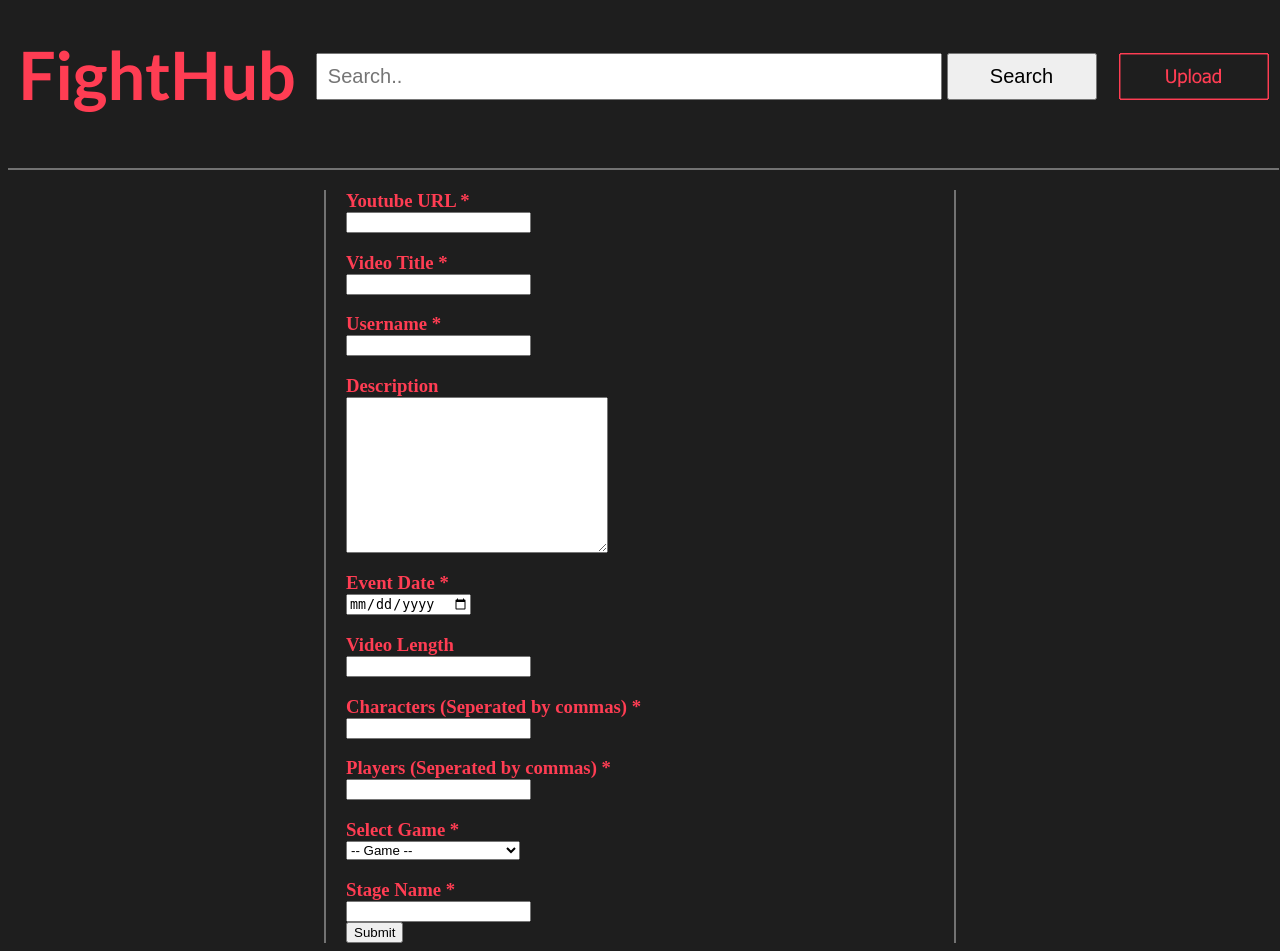
After one commit to ClaytonWWilson/FightHub, a PHP site: page /upload.php in a window 1280 px wide. The commit adds this page. Run offline with PHP 8.4, Linux system fonts and the light colour scheme.

Commit message:
Updated update.php and add JS to it for textbox error checking

```diff
--- a/index.php
+++ b/index.php
@@ -4,6 +4,7 @@
     <link rel="stylesheet" href="main.css">
 </head>
     <body>
+        <!-- Titlebar -->
         <form class="search" action="search.php">
             <h1 class="title-text">FightHub</h1>
             <input type="text" name="query" class="search" placeholder="Search..">
--- a/main.css
+++ b/main.css
@@ -3,34 +3,15 @@ body {
 }
 
 
-/* form.search {
-    width: 80%;
-    height: 150px;
-    border: white solid 1px;
-    border-bottom: #727272 solid 2px;
-} */
+/* Styles for titlebar */
 
-/* div.upload {
-    width: 5%;
-    height: 150px;
-    border: white solid 1px;
-    border-bottom: #727272 solid 2px;
-    display: block;
-    float: left;
-} */
-
-form {
+form.search {
     /* border: white solid 1px; */
     height: 150px;
     margin-top: -10px !important;
     width: 99% !important;
     border-bottom: #727272 solid 2px;
 }
-
-/* div.titlebar-container {
-    border: white solid 1px;
-    border-bottom: #727272 solid 2px;
-} */
 
 .title-text {
     float: left;
@@ -60,3 +41,27 @@ img.upload {
     margin-top: 45px;
     float: right;
 }
+
+
+/* Styles for upload.php */
+
+form.upload-form {
+    /* border: white solid 1px; */
+    border-left: #727272 solid 2px;
+    border-right: #727272 solid 2px;
+    margin: 0 25% 0 25%;
+}
+
+.upload-form input, .upload-form textarea, .upload-form select {
+    display: block;
+    margin-left: 20px;
+    /* margin-bottom: 30px; */
+    /* border: white solid 1px; */
+}
+
+.upload-form h3 {
+    color: #FF3D53;
+    /* border: white solid 1px; */
+    margin-bottom: 0px;
+    margin-left: 20px;
+}
--- /dev/null
+++ b/scripts/main.js
@@ -0,0 +1,106 @@
+
+// Validates the data inputs on the upload form
+function validateUpload() {
+    // console.log("Validated!");
+    // document.getElementById("upload-form").submit();
+
+    var url_bar = document.getElementById('url');
+    var video_title = document.getElementById('title');
+    var username = document.getElementById('username');
+    // var description = document.getElementById('description'); // optional
+    var video_date = document.getElementById('video-date');
+    // var length = document.getElementById('length');  // optional
+    var characters = document.getElementById('characters');
+    var players = document.getElementById('players');
+    var game = document.getElementById('game');
+    var stage = document.getElementById('stage');
+
+    // console.log('url_bar: ' + url_bar);
+    // console.log('video_title: ' + video_title);
+    // console.log('username: ' + username);
+    // console.log('description: ' + description);
+    // console.log('video_date: ' + video_date);
+    // console.log('length: ' + length);
+    // console.log('characters: ' + characters);
+    // console.log('players: ' + players);
+    // console.log('game: ' + game);
+    // console.log('stage: ' + stage);
+
+
+    // Checking that the required text boxes are filled in, and highlighting them red
+    // if they are not
+    var form_complete = true;
+
+    // URL
+    if (url_bar.value == "") {
+        form_complete = false;
+        url_bar.style = "border-color:red;"
+    } else {
+        url_bar.style = "border-color:green;"
+    }
+
+    // Video Title
+    if (video_title.value == "") {
+        form_complete = false;
+        video_title.style = "border-color:red;"
+    } else {
+        video_title.style = "border-color:green;"
+    }
+
+    // Username
+    if (username.value == "") {
+        form_complete = false;
+        username.style = "border-color:red;"
+    } else {
+        username.style = "border-color:green;"
+    }
+
+    // Video Date
+    if (video_date.value == "") {
+        form_complete = false;
+        video_date.style = "border-color:red;"
+    } else {
+        video_date.style = "border-color:green;"
+    }
+
+    // Characters
+    if (characters.value == "") {
+        form_complete = false;
+        characters.style = "border-color:red;"
+    } else {
+        characters.style = "border-color:green;"
+    }
+
+    // Players
+    if (players.value == "") {
+        form_complete = false;
+        players.style = "border-color:red;"
+    } else {
+        players.style = "border-color:green;"
+    }
+
+    // Game
+    if (game.value == "") {
+        form_complete = false;
+        game.style = "border-color:red;"
+    } else {
+        game.style = "border-color:green;"
+    }
+
+    // Stage
+    if (stage.value == "") {
+        form_complete = false;
+        stage.style = "border-color:red;"
+    } else {
+        stage.style = "border-color:green;"
+    }
+
+    // If the form is completely filled out, call the submit function for the form
+    // and redirect them to submit.php, otherwise alert them that they've forgotten to
+    // fill in some of the form
+    if (form_complete) {
+        document.getElementById("upload-form").submit();
+    } else {
+        alert('Please fill out the rest of the upload form.');
+    }
+}
--- /dev/null
+++ b/upload.php
@@ -0,0 +1,63 @@
+<html lang="en">
+<head>
+    <title>FightHub - Upload</title>
+    <link rel="stylesheet" href="main.css">
+    <script src="scripts/main.js"></script>
+</head>
+
+<body>
+    <!-- Titlebar -->
+    <form class="search" action="search.php">
+        <h1 class="title-text">FightHub</h1>
+        <input type="text" name="query" class="search" placeholder="Search..">
+        <input type="submit" name="submit" class="submit" value="Search">
+        <a href="upload.php"><img src="images/upload.png" class="upload" alt="upload"></a>
+    </form>
+
+    <!-- submit.php will read the variables from the url and add it to the database -->
+    <form class="upload-form" id="upload-form" action="submit.php">
+
+        <h3>Youtube URL *</h3>
+        <input type="text" name="url" id="url">
+
+        <h3>Video Title *</h3>
+        <input type="text" name="title" id="title">
+
+        <h3>Username *</h3>
+        <input type="text" name="username" id="username">
+
+        <h3>Description</h3>
+        <textarea name="description" cols="30" rows="10" id="description"></textarea>
+
+        <h3>Event Date *</h3>
+        <input type="date" name="video-date" id="video-date">
+
+        <h3>Video Length</h3>
+        <input type="text" name="length" id="length">
+
+        <h3>Characters (Seperated by commas) *</h3>
+        <input type="text" name="characters" id="characters">
+
+        <h3>Players (Seperated by commas) *</h3>
+        <input type="text" name="players" id="players">
+
+        <h3>Select Game *</h3>
+        <select name="game" id="game">
+            <option disabled selected value>-- Game --</option>
+            <option value="Street Fighter V">Street Fighter V</option>
+            <option value="Mortal Kombat 11">Mortal Kombat 11</option>
+            <option value="Super Smash Bros Melee">Super Smash Bros Melee</option>
+            <option value="Super Smash Bros Ultimate">Super Smash Ultimate</option>
+            <option value="Killer Instinct">Killer Instinct</option>
+            <option value="Injustice">Injustice</option>
+        </select>
+
+        <h3>Stage Name *</h3>
+        <input type="text" name="stage" id="stage">
+
+
+        <input type="button" name="submit_button" value="Submit" onclick="validateUpload()">
+    </form>
+
+</body>
+</html>
```
